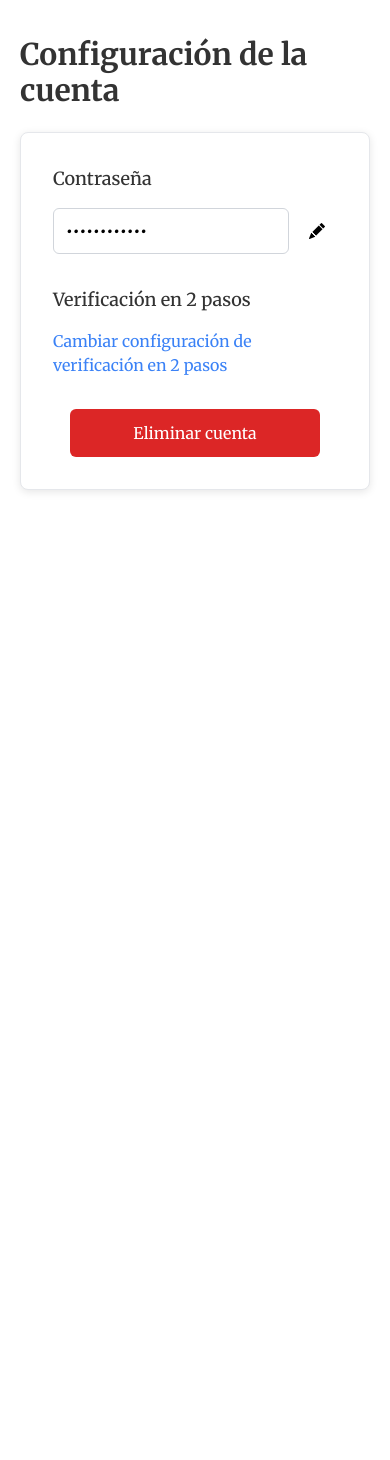
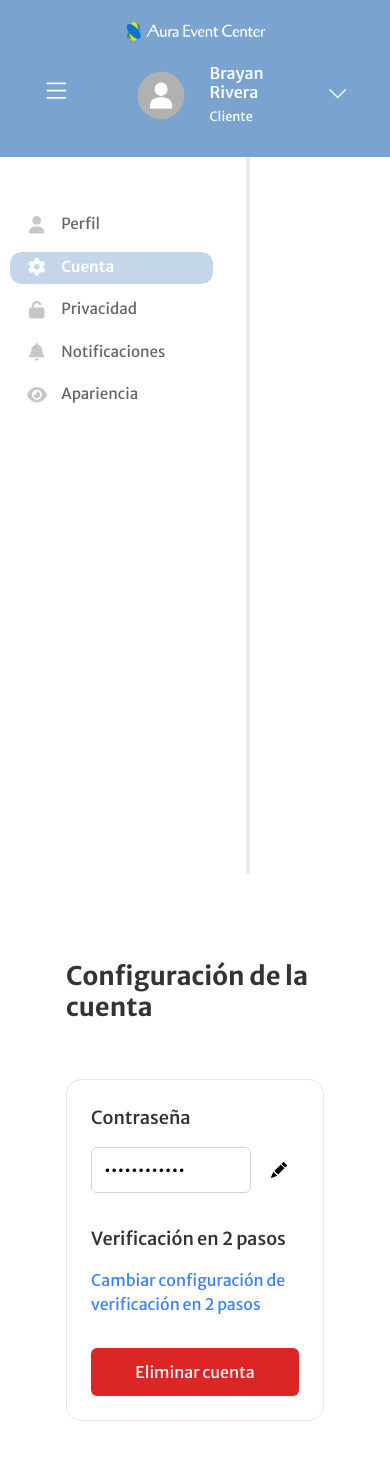
Before and after one commit to henoc03/AuraEventCenter, a React (Vite) app in the folder frontend/: page /cuenta in a window 390 px wide. Shown: the top 1460 px of the page. Before the commit the page ends 860 px from the top, so only its background shows below. Built offline with nearby package versions, Linux system fonts and the light colour scheme; no server answers.

Commit message:
refactor: applied same sidebar to all pages & minor change in SideNav.jsx

```diff
--- a/frontend/src/components/common/Header.jsx
+++ b/frontend/src/components/common/Header.jsx
@@ -71,7 +71,7 @@ function Header({children}) {
           <ProfilePhoto/>
           <div className='user-info-container'>
             <h2>{/*currentUser?.name8*/}Brayan Rivera</h2>
-            <p>{/*currentUser?.role != 'client' ? currentUser?.role : ''*/}Administrador</p>
+            <p>{/*currentUser?.role != 'client' ? currentUser?.role : ''*/}Cliente</p>
           </div>
 
           <div className='drop-down-menu'>
--- a/frontend/src/components/common/SideNav.jsx
+++ b/frontend/src/components/common/SideNav.jsx
@@ -11,18 +11,21 @@ export default function SideNav({ sections = [] }) {
   return (
     <aside className="sidenav">
       {sections.map(({ title, links }, index) => (
-        <div key={title}>
+        <div key={title || index}>
           {index !== 0 && <hr className="sidenav-divider" />}
-          <h4 className="sidenav-title">{title}</h4>
+          {title && <h4 className="sidenav-title">{title}</h4>}
           <ul className="sidenav-list">
-            {links.map(({ id, label, href, icon }) => (
-              <li key={id} className={location.pathname === href ? 'active' : ''}>
-                <button onClick={() => handleClick(href)} className="sidenav-button">
-                  <span className="sidenav-icon">{icon}</span>
-                  <span>{label}</span>
-                </button>
-              </li>
-            ))}
+            {links.map(({ id, label, href, icon }) => {
+              const isActive = location.pathname.startsWith(href);
+              return (
+                <li key={id} className={isActive ? 'active' : ''}>
+                  <button onClick={() => handleClick(href)} className="sidenav-button">
+                    <span className="sidenav-icon">{icon}</span>
+                    <span>{label}</span>
+                  </button>
+                </li>
+              );
+            })}
           </ul>
         </div>
       ))}
--- a/frontend/src/index.css
+++ b/frontend/src/index.css
@@ -2,7 +2,7 @@
   margin: 0;
   padding: 0;
   box-sizing: border-box;
-  font-family: "Merriweather", serif;
+  font-family: "Merriweather Sans", sans-serif;
   scroll-behavior: smooth;
 }
 
--- a/frontend/src/pages/AccountSettings.jsx
+++ b/frontend/src/pages/AccountSettings.jsx
@@ -1,19 +1,32 @@
 import React from "react";
 import { useNavigate } from "react-router-dom";
-import "../style/accountSettings.css";
+import DefaultProfilePhoto from '../assets/images/default-profile-photo.png'
+import SideNav from "../components/common/SideNav.jsx"
+import "../style/settings.css";
+import Header from "../components/common/Header.jsx";
 
-const AccountSettings = () => {
+const AccountSettings = ({ sections }) => {
   const navigate = useNavigate();
 
   const handleEditClick = () => {
-    navigate('/cliente/cuenta/verificar-codigo');
+    navigate('/cuenta/verificar-codigo');
   };
 
   return (
-    <div className="settings-container">
+    <>
+      <Header />
+      <div className="side-nav-mobile">
+        <SideNav sections={sections} />
+      </div>
 
-      <div className="settings-content">
-        <h3 className="settings-title">Configuración de la cuenta</h3>
+      <div className="main-container">
+        <div className="side-nav-desktop">
+          <SideNav sections={sections} />
+        </div>
+
+        <div className="main">
+          <div className="profile-container">
+            <h1 className="settings-title">Configuración de la cuenta</h1>
 
             <div className="settings-box">
               <div className="password-section">
@@ -38,6 +51,9 @@ const AccountSettings = () => {
             </div>
           </div>
         </div>
+
+      </div>
+    </>
   );
 };
 
--- a/frontend/src/pages/ChangePassword.jsx
+++ b/frontend/src/pages/ChangePassword.jsx
@@ -1,8 +1,11 @@
 import React from 'react';
 import { useForm } from 'react-hook-form';
-import '../style/accountSettings.css';
+import DefaultProfilePhoto from '../assets/images/default-profile-photo.png'
+import SideNav from "../components/common/SideNav.jsx"
+import "../style/settings.css";
+import Header from "../components/common/Header.jsx";
 
-const ChangePassword = () => {
+const ChangePassword = ({ sections }) => {
   const {
     register,
     handleSubmit,
@@ -17,7 +20,19 @@ const ChangePassword = () => {
   };
 
   return (
-    <div className="settings-container">
+    <>
+      <Header />
+      <div className="side-nav-mobile">
+        <SideNav sections={sections} />
+      </div>
+
+      <div className="main-container">
+        <div className="side-nav-desktop">
+          <SideNav sections={sections} />
+        </div>
+
+        <div className="main">
+          <div className="profile-container">
             <div className="settings-content">
               <h1 className='settings-title'>Configuración de la cuenta</h1>
 
@@ -77,6 +92,9 @@ const ChangePassword = () => {
               </div>
             </div>
           </div>
+        </div>
+      </div>
+    </>
   );
 };
 
--- a/frontend/src/pages/VerifyAccountCode.jsx
+++ b/frontend/src/pages/VerifyAccountCode.jsx
@@ -2,9 +2,12 @@ import React, { useState } from 'react';
 import { useNavigate, useLocation } from 'react-router-dom';
 import OTPInput from '../components/sections/OTPInput';
 import AlertMessage from '../components/common/AlertMessage';
-import '../style/accountSettings.css';
+import DefaultProfilePhoto from '../assets/images/default-profile-photo.png'
+import SideNav from "../components/common/SideNav.jsx"
+import "../style/settings.css";
+import Header from "../components/common/Header.jsx";
 
-const VerifyAccountCode = () => {
+const VerifyAccountCode = ({ sections }) => {
   const [code, setCode] = useState('');
   const [message, setMessage] = useState('');
   const [messageType, setMessageType] = useState('');
@@ -17,7 +20,7 @@ const VerifyAccountCode = () => {
     e.preventDefault();
 
     if (isCodeValid) {
-      navigate('/cliente/cuenta/cambiar-contraseña');
+      navigate('/cuenta/cambiar-contraseña');
     } else {
       setMessage('Código inválido o incompleto');
       setMessageType('error');
@@ -35,7 +38,19 @@ const VerifyAccountCode = () => {
   };
 
   return (
-    <div className="settings-container">
+    <>
+      <Header />
+      <div className="side-nav-mobile">
+        <SideNav sections={sections} />
+      </div>
+
+      <div className="main-container">
+        <div className="side-nav-desktop">
+          <SideNav sections={sections} />
+        </div>
+
+        <div className="main">
+          <div className="profile-container">
             <div className="settings-content">
               <h1 className="settings-title">Configuración de la cuenta</h1>
               <div className="settings-box">
@@ -71,6 +86,9 @@ const VerifyAccountCode = () => {
               </div>
             </div>
           </div>
+        </div>
+      </div>
+    </>
   );
 };
 
--- a/frontend/src/style/profile.css
+++ b/frontend/src/style/profile.css
@@ -159,6 +159,7 @@
         flex-direction: column;
         align-items: center;
     }
+
     .image-container {
         display: flex;
         justify-content: center;
--- a/frontend/src/style/accountSettings.css
+++ b/frontend/src/style/settings.css
@@ -2,19 +2,37 @@ body {
   background-color: white;
   color: #333;
   min-height: 100vh;
+  font-family: 'Merriweather Sans', sans-serif;
 }
 
 .settings-container {
   display: flex;
-  flex-direction: column;
+  gap: 2rem;
+  padding: 2rem 3rem;
+  margin-top: 0;
+  box-sizing: border-box;
+}
+
+.main {
+  display: flex;
+  flex-direction: row;
+  justify-content: center;
   align-items: center;
-  padding: 20px;
   width: 100%;
-  margin-top: 4%;
+  height: 100%;
+}
+
+.main h1 {
+  width: 100%;
+  text-align: left;
+  font-family: 'Merriweather Sans', sans-serif;
+  margin: 20px 0px 40px 0px;
+  font-size: 1.6rem;
+  font-weight: bold;
 }
 
 .settings-content {
-  width: 100%;
+  flex: 1;
   max-width: 800px;
 }
 
@@ -27,10 +45,17 @@ body {
 
 .settings-box {
   background-color: white;
-  border-radius: 8px;
-  box-shadow: 0 2px 8px rgba(0, 0, 0, 0.1);
-  padding: 32px;
+  border-radius: 15px;
+  border: 1px solid #CFCFCF;
+  padding: 50px;
   border: 1px solid #e5e7eb;
+  max-height: 600px;
+  max-width: 800px;
+  margin: 0 10px;
+}
+
+.settings-box p {
+  font-family: 'Merriweather Sans', sans-serif;
 }
 
 .password-section {
@@ -38,6 +63,7 @@ body {
 }
 
 .settings-subtitle {
+  font-family: 'Merriweather Sans', sans-serif;
   display: block;
   font-size: 18px;
   font-weight: 500;
@@ -82,9 +108,15 @@ body {
 
 .two-factor-section {
   margin-bottom: 32px;
+
+}
+
+.two-factor-section a {
+  font-family: 'Merriweather Sans', sans-serif;
 }
 
 .two-step-ver-message {
+  font-family: 'Merriweather Sans', sans-serif;
   font-size: 18px;
   font-weight: 500;
   margin-bottom: 8px;
@@ -101,6 +133,7 @@ body {
 }
 
 .delete-account-button {
+  font-family: 'Merriweather Sans', sans-serif;
   background-color: #dc2626;
   color: white;
   border: none;
@@ -152,43 +185,47 @@ body {
 
 /* Botón "Continuar" */
 .continue-button {
-  padding: 0.75rem 2rem;
-  font-size: 1rem;
+  width: 60%;
+  height: 40px;
+  padding: 6px;
+  margin: 30px 0;
+  border-radius: 10px;
+  background-color: gray;
   border: none;
-  border-radius: 0.6rem;
-  background-color: #475569; /* azul */
   color: white;
-  cursor: not-allowed;
-  opacity: 0.6;
-  transition: background-color 0.2s ease, opacity 0.2s ease;
+  font-family: 'Merriweather Sans', sans-serif;
+  cursor: pointer;
+  transition: background-color 0.3s ease, box-shadow 0.3s ease;
 }
 
 .continue-button.active {
-  background-color: #1e40af;
+  background-color: #0074D9;
   cursor: pointer;
   opacity: 1;
 }
 
 .continue-button.active:hover {
-  background-color: #162d86;
+  background-color: #339CFF;
+  box-shadow: 0px 4px 12px rgba(0, 0, 0, 0.1);
   transform: scale(1.04);
 }
 
 /* Botón "Reenviar código" */
 .resend-button {
-  padding: 0.75rem 1.5rem;
-  font-size: 1rem;
-  border: 1px solid #0074d9;
-  border-radius: 0.6rem;
+  width: 60%;
+  height: 40px;
+  padding: 6px;
+  margin: 30px 0;
+  border-radius: 10px;
   background-color: white;
-  color: #333;
+  border-color: #0074D9;
+  font-family: 'Merriweather Sans', sans-serif;
   cursor: pointer;
-  transition: background-color 0.2s ease, border-color 0.2s ease;
+  transition: background-color 0.3s ease, box-shadow 0.3s ease;
 }
 
 .resend-button:hover {
-  background-color:#0074d9;
-  color: white;
+  box-shadow: 0px 4px 12px rgba(0, 0, 0, 0.1);
   transform: scale(1.04);
 }
 
@@ -203,6 +240,7 @@ body {
 }
 
 .settings-form label {
+  font-family: 'Merriweather Sans', sans-serif;
   font-size: 16px;
   font-weight: 500;
   margin-top: 1rem;
@@ -226,6 +264,7 @@ body {
 }
 
 .change-password-error {
+  font-family: 'Merriweather Sans', sans-serif;
   margin-top: 0.11rem;
   padding: 0.5rem 1rem;
   background-color: #fdecea;
@@ -236,25 +275,68 @@ body {
 }
 
 .change-button {
-  margin-top: 2rem;
-  padding: 0.75rem 2rem;
-  font-size: 1rem;
+  width: 60%;
+  height: 40px;
+  padding: 6px;
+  margin: 30px 0;
+  border-radius: 10px;
+  background-color: gray;
   border: none;
-  border-radius: 0.6rem;
-  background-color: #475569; /* azul */
   color: white;
-  cursor: not-allowed;
-  opacity: 0.6;
-  transition: background-color 0.2s ease, opacity 0.2s ease;
+  font-family: 'Merriweather Sans', sans-serif;
+  cursor: pointer;
+  transition: background-color 0.3s ease, box-shadow 0.3s ease;
 }
 
 .change-button.active {
-  background-color: #1e40af;
+  background-color: #0074D9;
   cursor: pointer;
   opacity: 1;
 }
 
 .change-button.active:hover {
-  background-color: #162d86;
+  background-color: #339CFF;
+  box-shadow: 0px 4px 12px rgba(0, 0, 0, 0.1);
   transform: scale(1.04);
 }
+
+.side-nav-desktop {
+  width: 250px;
+  flex-shrink: 0;
+}
+
+.side-nav-mobile {
+  display: none;
+}
+
+@media (max-width: 768px) {
+  /* Solo mostrar en móvil */
+  .side-nav-desktop {
+    display: none;
+  }
+
+  .side-nav-mobile {
+    display: block;
+  }
+
+  .main {
+    flex-direction: column;
+    align-items: stretch; /* para que no se quede centrado */
+    padding: 1rem;
+  }
+
+  .settings-box {
+    width: 100%;
+    max-width: 100%;
+    margin: 1rem 0;
+    padding: 1.5rem;
+  }
+
+  .account-container {
+    padding: 0 1rem;
+  }
+
+  .delete-account-button {
+    width: 100%;
+  }
+}
```
Also changed, not shown: 1 other file (tests, documents, lock files or other folders). Lines whose indentation alone changed are shown as unchanged.
